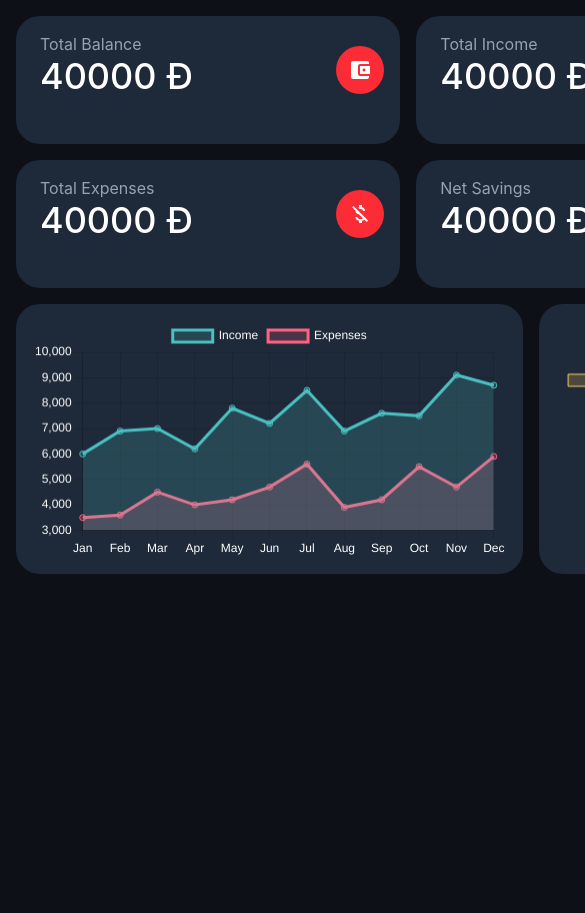
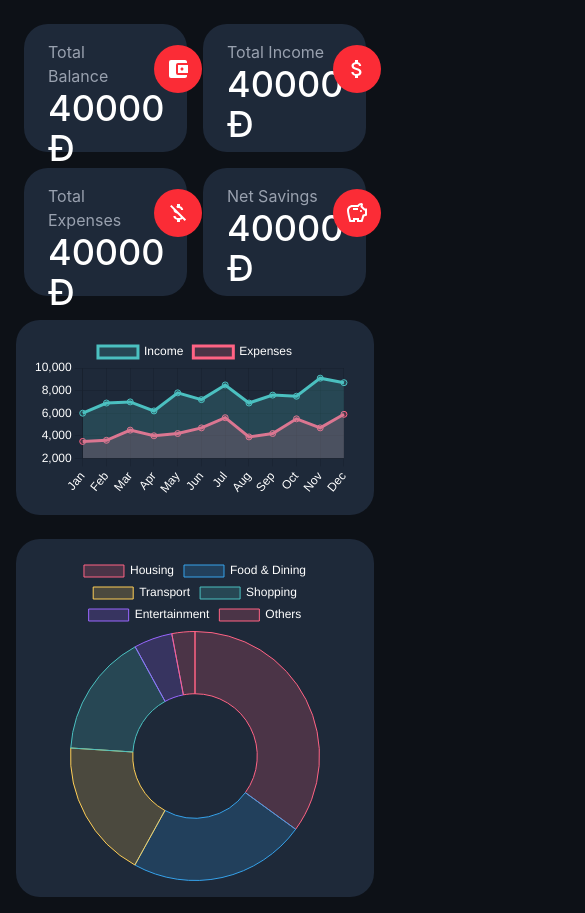
Before and after one commit to rigby200602/expense-tracking, a React (Vite) app: page / in a window 390 px wide. Shown: the top 913 px of the page, 585 px wide, since content can reach past the window. Before the commit the page ends 844 px from the top, so only its background shows below. Built offline with nearby package versions, Linux system fonts and the light colour scheme.

Commit message:
fix: adjust layout and spacing in Card and Home components for improved UI

```diff
--- a/src/components/Card.tsx
+++ b/src/components/Card.tsx
@@ -10,7 +10,7 @@ type CardProps = {
 const Card = ({label,num, Icon}: CardProps) => {
   const { currency } = useAppContext();
   return (
-    <div className="flex min-w-52 h-32 bg-gray-800 rounded-3xl p-4">
+    <div className="flex h-32 bg-gray-800 rounded-3xl p-4 m-2">
         <div className="flex flex-col mx-2 w-[75%]">
           <p className="text-gray-400">{label}</p>
           <p className="text-white font-medium text-4xl">{num} {currency}</p>
--- a/src/pages/Home.tsx
+++ b/src/pages/Home.tsx
@@ -8,7 +8,7 @@ ChartJS.defaults.color = "#fff";
 const Home = () => {
   return (
     <div>
-      <div className="grid grid-cols-2 md:grid-cols-3 lg:grid-cols-4 gap-4">
+      <div className="grid grid-cols-2 md:grid-cols-3 lg:grid-cols-4">
         {data.map((item) => (
           <Card
             key={item.label}
@@ -18,8 +18,8 @@ const Home = () => {
           />
         ))}
       </div>
-      <div className="flex gap-4 mt-4 text-white">
-        <div className="w-2/3 bg-gray-800 rounded-3xl p-4">
+      <div className="grid grid-cols-1 lg:grid-cols-2 gap-4 mt-4 text-white ">
+        <div className="w-full  bg-gray-800 rounded-3xl p-4">
           <Line
             data={{
               labels: overviewData.map((item) => item.month),
@@ -42,7 +42,7 @@ const Home = () => {
             }}
           />
         </div>
-        <div className="w-1/3 bg-gray-800 rounded-3xl p-4">
+        <div className="w-full bg-gray-800 rounded-3xl mt-2 lg:mt-0 p-4">
           <Doughnut
             data={{
               labels: spendingCategory.map((item) => item.name),
```
